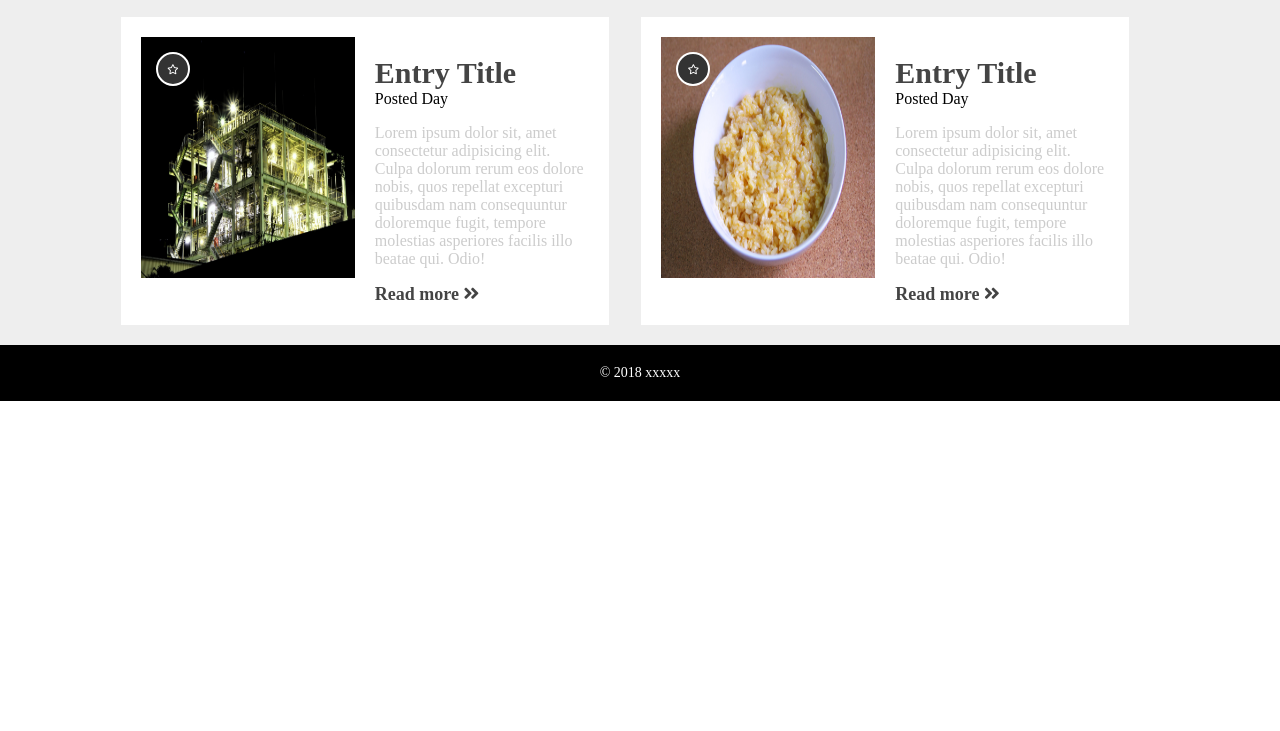
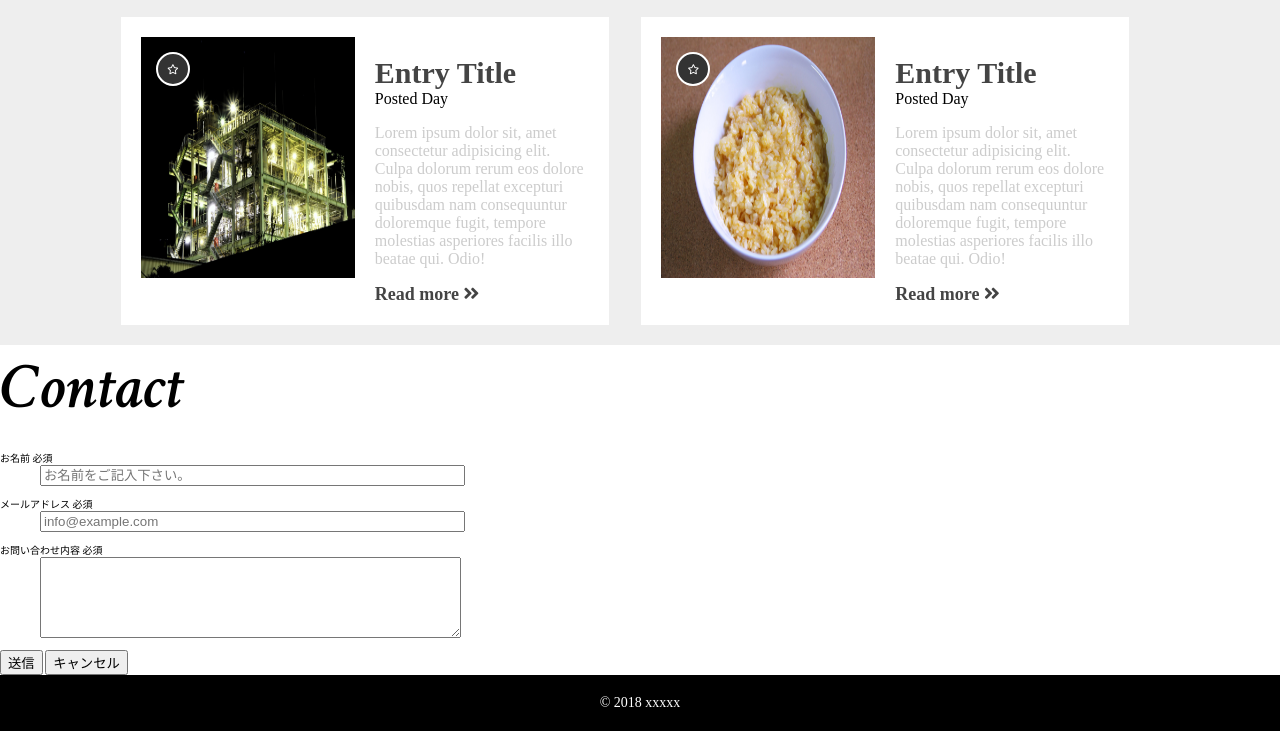
Before and after one commit to massanmasa/testsite-01, a plain HTML site: page index.html in a window 1280 px wide. Shown: the part 2281-3012 px from the top of the page. Before the commit the page ends 2682 px from the top, so only its background shows below. Drawn offline with nearby package versions, Linux system fonts and the light colour scheme.

Commit message:
index.html - form menu crerate

```diff
--- a/index.html
+++ b/index.html
@@ -175,6 +175,42 @@
         </section>
     </main>
 
+    <aside class="contact-wrapper">
+        <h2 class="section-title">Contact</h2>
+        <form>
+            <dl class="contact-menu">
+                <dt>
+                    <span class="required">お名前</span>
+                    <span class="required-text">必須</span>
+                </dt>
+                <dd>
+                    <input type="text" name="name" class="contact-input" size="50" placeholder="お名前をご記入下さい。">
+                </dd>
+            </dl>
+            <dl class="contact-menu">
+                <dt>
+                    <span class="required">メールアドレス</span>
+                    <span class="required-text">必須</span>
+                </dt>
+                <dd>
+                    <input type="email" name="email" class="contact-input" size="50" placeholder="info@example.com">
+                </dd>
+            </dl>
+            <dl class="contact-menu">
+                <dt>
+                    <span class="required">お問い合わせ内容</span>
+                    <span class="required-text">必須</span>
+                </dt>
+                <dd>
+                    <textarea name="textarea" class="contact-textarea" cols="50" rows="5"></textarea>
+                </dd>
+            </dl>
+            <div class="contact-submit">
+                <button type="submit" name="submit" value="送信">送信</button>
+                <button value="キャンセル">キャンセル</button>
+            </div>
+        </form>
+    </aside>
     <footer>
         <small>© 2018 xxxxx</small>
     </footer>
```
